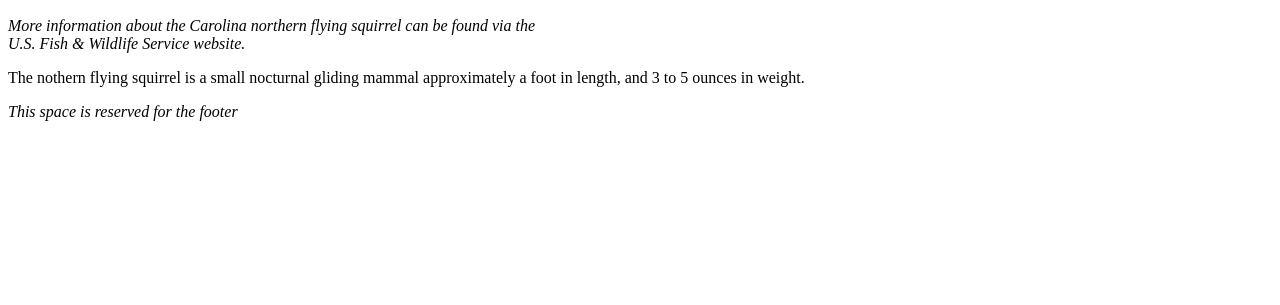
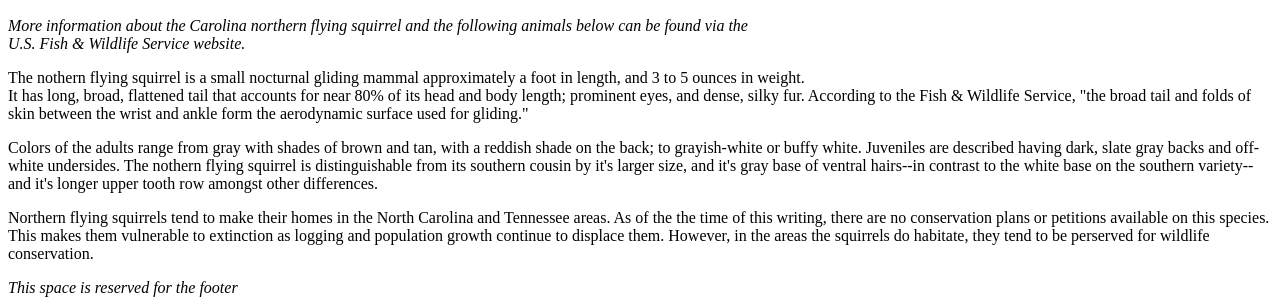
Before and after one commit to itzdm0r3/nc_endangered_species, a plain HTML site: page index.html in a window 1280 px wide. Shown: the part 1410-1715 px from the top of the page. Before the commit the page ends 1539 px from the top, so only its background shows below. Drawn offline with Linux system fonts and the light colour scheme.

Commit message:
completed #squirrel article on homepage.

```diff
--- a/index.html
+++ b/index.html
@@ -64,12 +64,28 @@
          allow="accelerometer; autoplay; clipboard-write; encrypted-media; gyroscope; picture-in-picture"
          allowfullscreen>video about the northern flying squirrel</iframe>
          <p><i>More information about the Carolina
-            northern flying squirrel can be found via the<br />
+            northern flying squirrel and the following animals below can be found via the<br />
             U.S. Fish &AMP Wildlife Service website.
         </i></p>
         <p>
             The nothern flying squirrel is a small nocturnal gliding mammal approximately
-            a foot in length, and 3 to 5 ounces in weight.
+            a foot in length, and 3 to 5 ounces in weight. <br> It has long, broad, flattened tail
+            that accounts for near 80% of its head and body length; prominent eyes, and dense,
+            silky fur. According to the Fish &AMP Wildlife Service,
+            "the broad tail and folds of skin between the wrist and ankle form the aerodynamic surface used for gliding."
+        </p>
+        <p>
+            Colors of the adults range from gray with shades of brown and tan, with a reddish shade on
+            the back; to grayish-white or buffy white. Juveniles are described having dark, slate gray backs
+            and off-white undersides. The nothern flying squirrel is distinguishable from its southern cousin
+            by it's larger size, and it's gray base of ventral hairs--in contrast to the white base on the southern
+            variety--and it's longer upper tooth row amongst other differences.
+        </p>
+        <p>
+            Northern flying squirrels tend to make their homes in the North Carolina and Tennessee areas.
+            As of the the time of this writing, there are no conservation plans or petitions available on this species.
+            This makes them vulnerable to extinction as logging and population growth continue to displace them.
+            However, in the areas the squirrels do habitate, they tend to be perserved for wildlife conservation.
         </p>
     </article>
 </div>  <!--end of squirrel article-->
```
